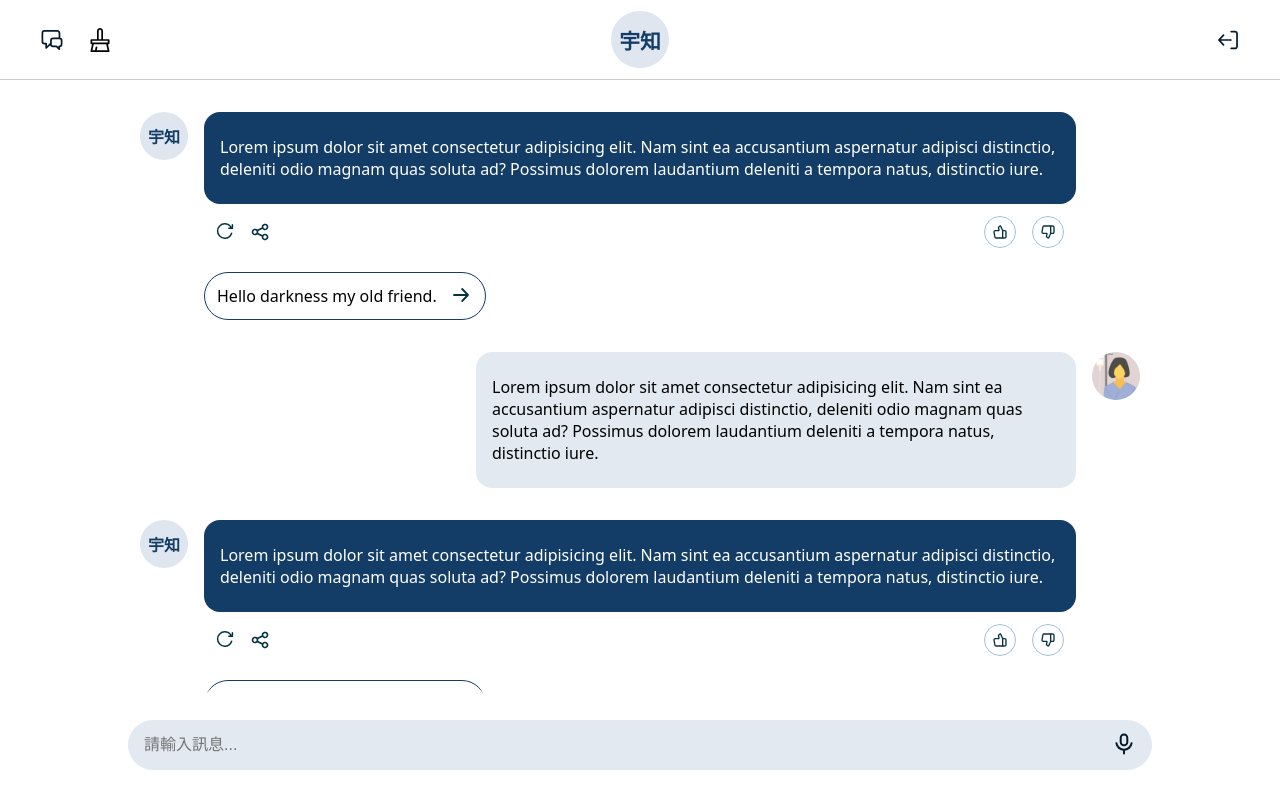
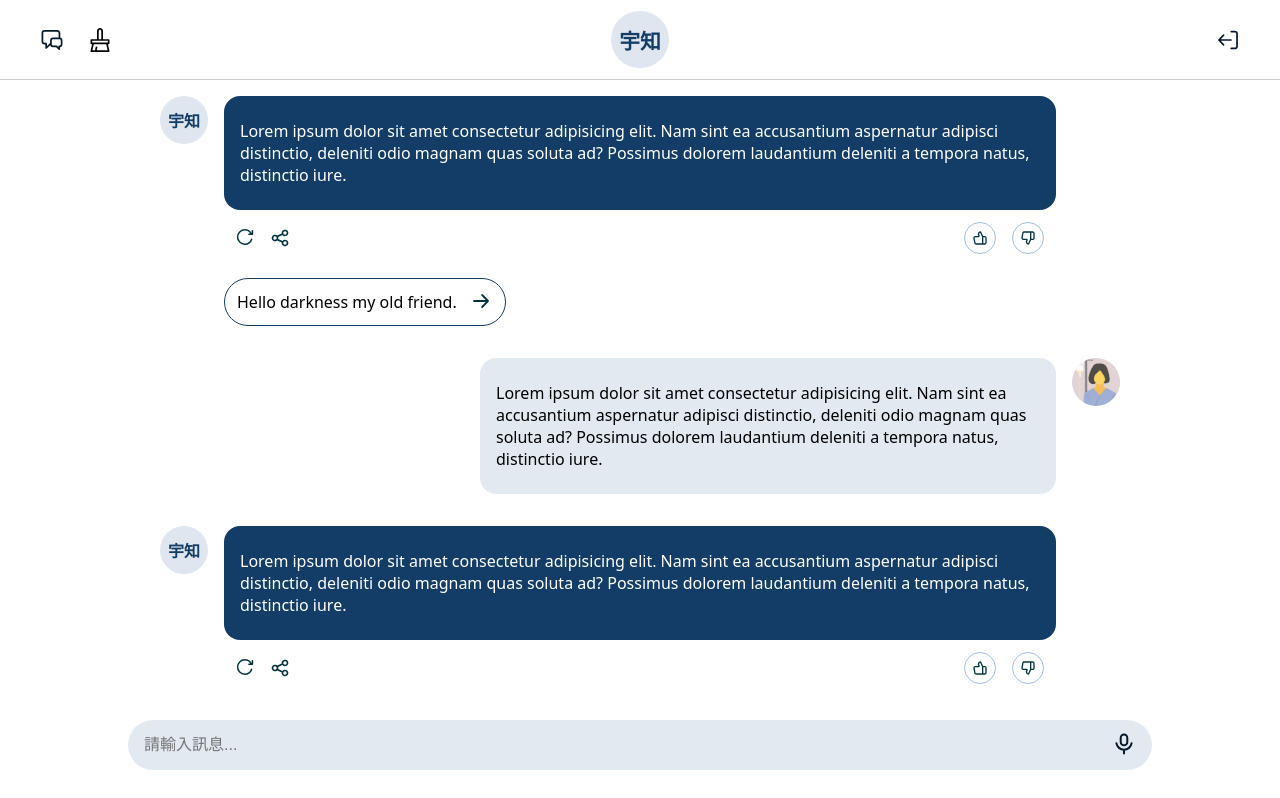
Before and after one commit to ChienChihYeh/oncogen-ai-concept, a Vue app: page /chatroom in a window 1280 px wide. Shown: the top 798 px of the page. Built offline with nearby package versions, Linux system fonts and the light colour scheme.

Commit message:
modified scrolling element from body to dialog

```diff
--- a/src/assets/main.css
+++ b/src/assets/main.css
@@ -2,6 +2,22 @@
 
 body {
   background-color: #133d66;
+}
+
+@media (min-width: 768px) {
+  ::-webkit-scrollbar {
+    height: 1rem;
+    width: 0.5rem;
+    /* background-color: #e0e6ef; */
+  }
+
+  ::-webkit-scrollbar-thumb {
+    --tw-border-opacity: 1;
+    background-color: #133d6670;
+    border-color: rgba(255, 255, 255, 0);
+    border-radius: 9999px;
+    border-width: 1px;
+  }
 }
 
 /* #app {
--- a/src/components/ChatroomDialog.vue
+++ b/src/components/ChatroomDialog.vue
@@ -11,6 +11,7 @@ const suggestion = 'Hello darkness my old friend.'
 </script>
 
 <template>
+  <div class="dialog-container">
     <div class="chatroom-dialogs">
       <DialogBox sender="bot" :suggestion="suggestion" :message="mockMessage" />
       <DialogBox sender="user" :message="mockMessage" />
@@ -19,6 +20,7 @@ const suggestion = 'Hello darkness my old friend.'
       <DialogBox sender="bot" :suggestion="suggestion" :message="mockMessage" />
       <DialogBox sender="user" :message="mockMessage" />
     </div>
+  </div>
   <DialogInput />
 </template>
 <style scoped>
@@ -26,6 +28,8 @@ const suggestion = 'Hello darkness my old friend.'
   width: 100%;
   max-width: 1024px;
   margin: auto;
-  padding: 2rem 0.75rem 6rem;
+  padding: 0 2rem;
+  padding-top: 1rem;
+  overflow: auto;
 }
 </style>
--- a/src/components/DialogInput.vue
+++ b/src/components/DialogInput.vue
@@ -64,7 +64,6 @@ const sendMessage = () => {
   bottom: 0;
   height: 7rem;
   padding: 2rem;
-  background: linear-gradient(transparent 0%, #fff 5%, #fff 100%);
 }
 
 .dialog-input-container {
--- a/src/views/ChatroomView.vue
+++ b/src/views/ChatroomView.vue
@@ -19,5 +19,11 @@ const isShowList = ref(false)
   min-height: 100dvh;
   position: relative;
   background-color: #fff;
+  padding-bottom: 6rem;
+}
+
+.dialog-container {
+  height: calc(100dvh - 11rem);
+  overflow: auto;
 }
 </style>
```
Lines whose indentation alone changed are shown as unchanged.
